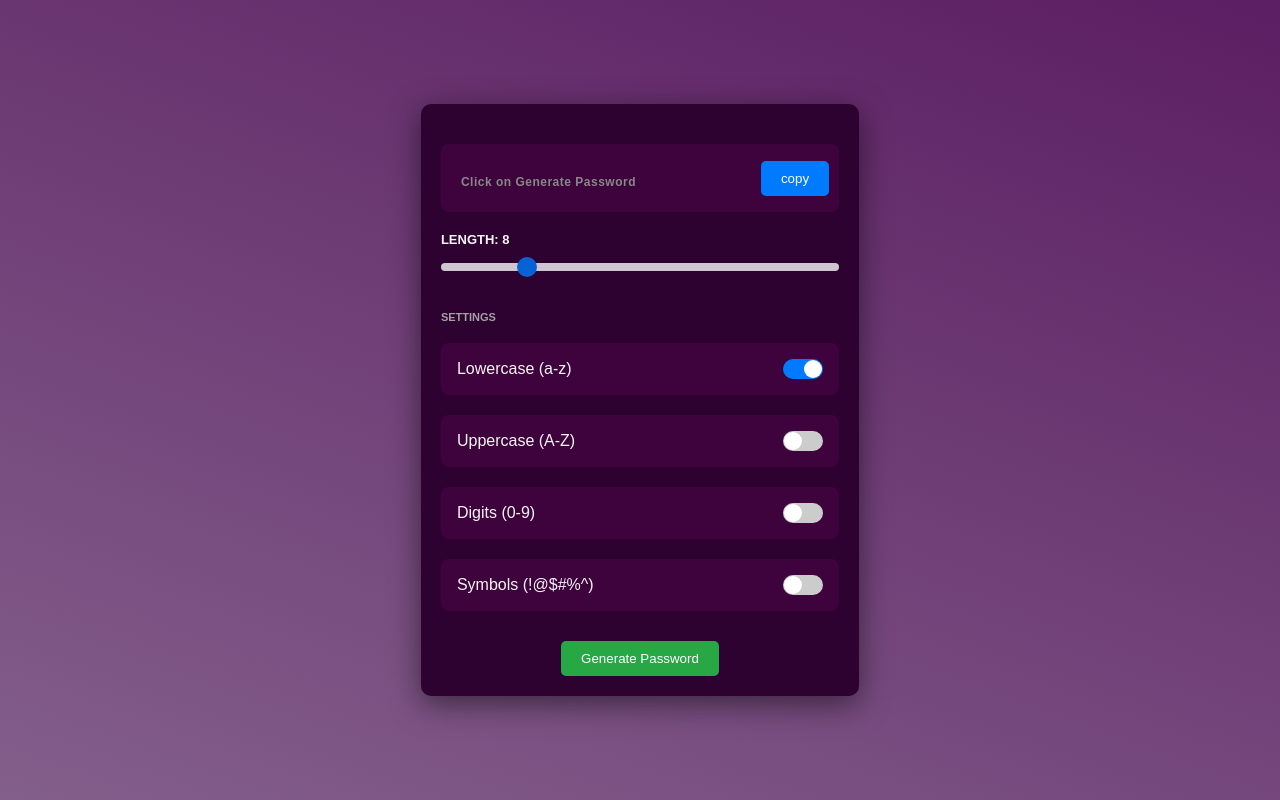
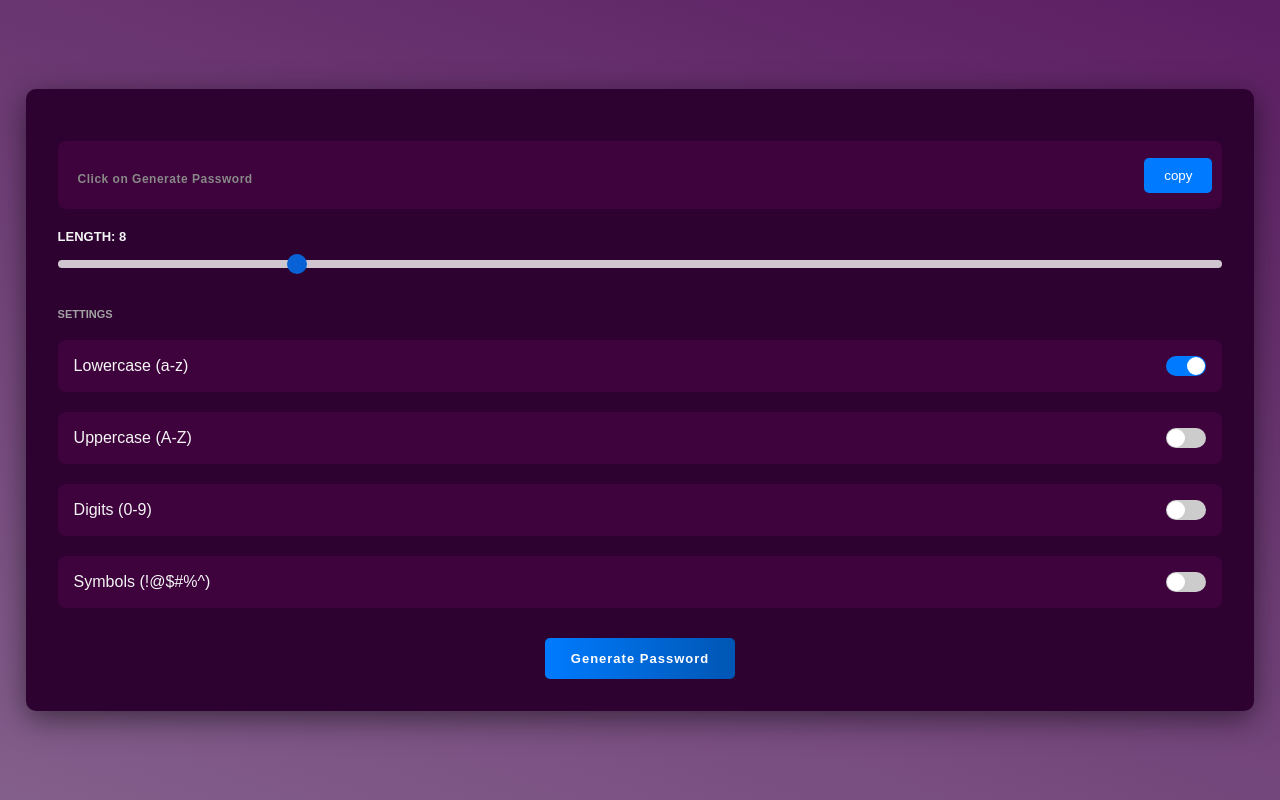
Before and after one commit to chengivan2/passgen, a Next.js app: page / in a window 1280 px wide. Built offline with nearby package versions, Linux system fonts and the light colour scheme.

Commit message:
Modified styling for whole card

```diff
--- a/src/app/theform.css
+++ b/src/app/theform.css
@@ -1,8 +1,10 @@
 .the-generator {
+  width: 96vw;
   display: flex;
   flex-direction: column;
   align-items: center;
-  padding: 20px;
+  padding: 2em;
+  margin: 2em 1em;
   border-radius: 10px;
   background: #2d0231;
   box-shadow: 0 8px 30px rgba(0, 0, 0, 0.5);
@@ -13,6 +15,8 @@
 .the-password {
   display: flex;
   align-items: center;
+  justify-content: space-between;
+  width: 100%;
   margin-bottom: 20px;
   margin: 20px 0;
   padding: 10px;
@@ -26,7 +30,6 @@
   font-weight: bold;
   letter-spacing: 0.5px;
   color: #f8f8f8;
-  width: 300px;
   padding: 10px;
   border: none;
   outline: none;
@@ -200,14 +203,18 @@ div.settings-title h6 {
 }
 
 .generate {
-  padding: 10px 20px;
+  padding: 1em 2em;
   border: none;
-  background-color: #28a745;
+  background: linear-gradient(90deg, #007bff, #0056b3);
   color: white;
   border-radius: 5px;
   cursor: pointer;
+  font-size: 13px;
+  font-weight: 600;
+  letter-spacing: 1px;
+  transition: background 0.3s;
 }
 
 .generate:hover {
-  background-color: #218838;
+  background: linear-gradient(90deg, #0056b3, #007bff);
 }
```
